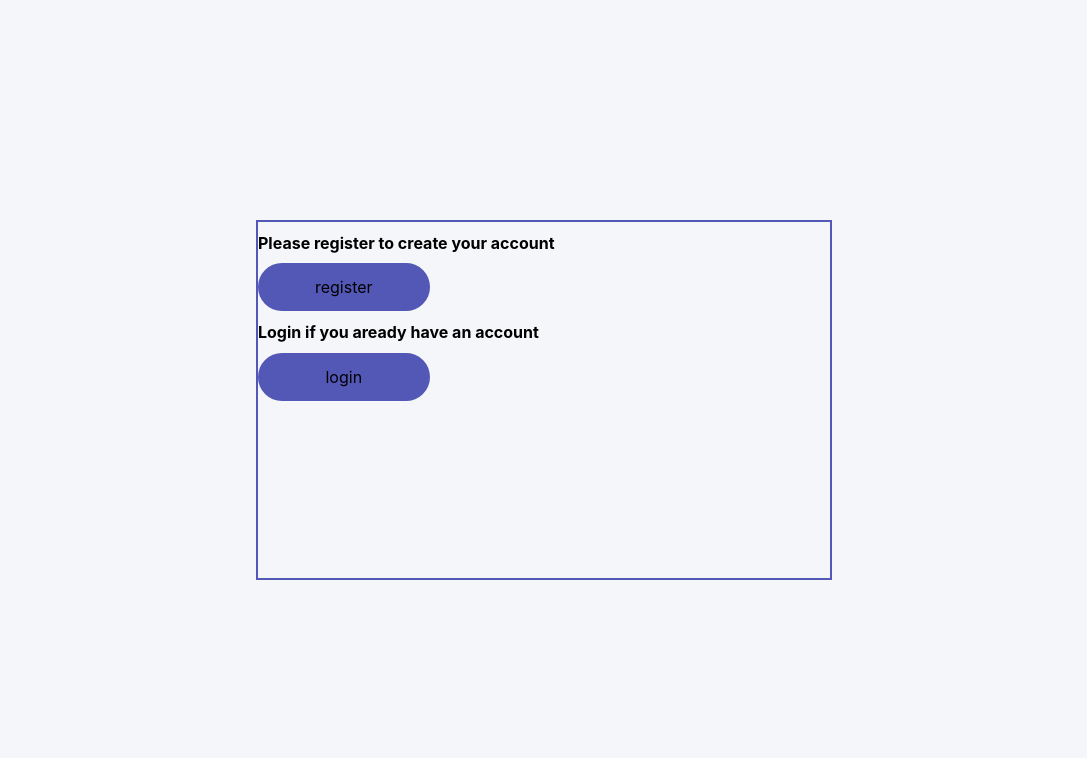
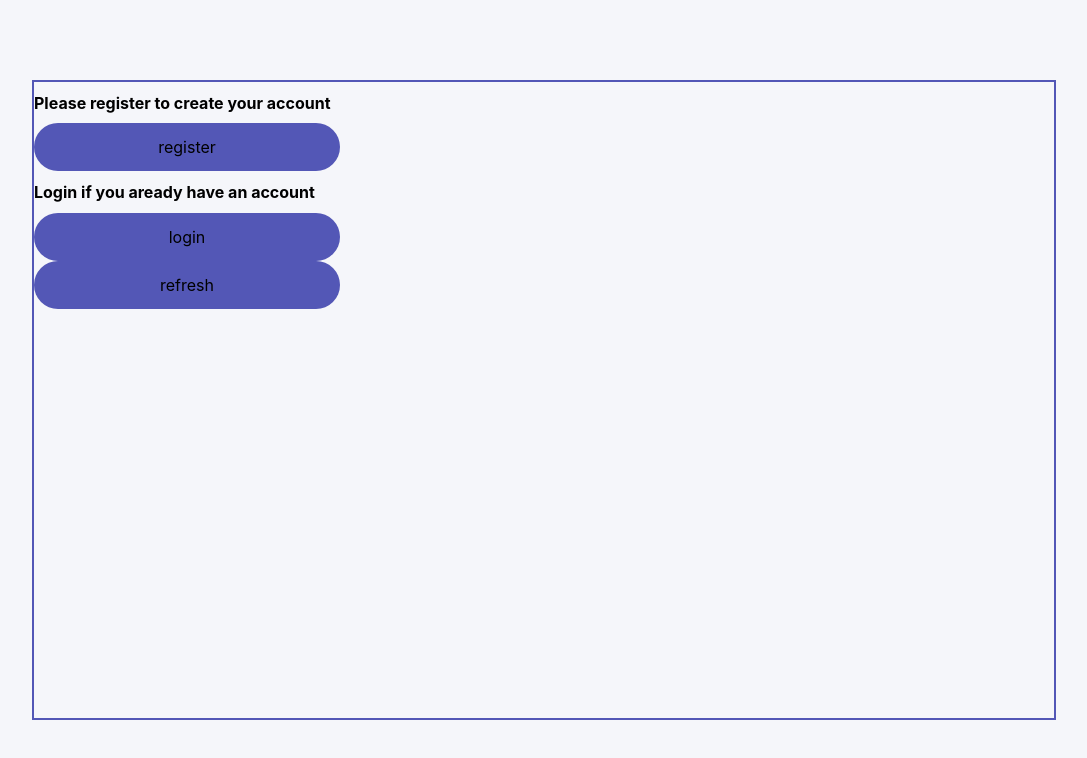
Before and after one commit to GiovanniOuvenis/InteractiveComments, a React (Create React App) app: page / in a window 1280 px wide. Shown: the top 758 px of the page, without its empty margins (96-1183 px from the left). Built offline with nearby package versions, Linux system fonts and the light colour scheme.

Commit message:
refreshing accesToken

```diff
--- a/package.json
+++ b/package.json
@@ -11,6 +11,7 @@
     "react": "^18.2.0",
     "react-dom": "^18.2.0",
     "react-redux": "^8.0.2",
+    "react-router-dom": "^6.4.1",
     "react-scripts": "5.0.1",
     "web-vitals": "^2.1.4"
   },
--- a/src/App.css
+++ b/src/App.css
@@ -31,6 +31,17 @@ body {
   background-color: var(--clr-VeryLight-gray);
 
   }
+
+  .App {
+    display: flex;
+    flex-direction: column;
+    justify-content: center;
+    align-items: center;
+    min-height: 100vh;
+    padding: 1rem 0.5rem;
+  }
+
+
 
 .avatarPic {
   height: 2rem;
@@ -117,8 +128,8 @@ body {
   top: 50%;
   left: 50%;
   transform: translateX(-50%) translateY(-50%);
-  width: 45vw;
-  height: 45vh;
+  width: 80vw;
+  height: 80vh;
 
 
 }
--- a/src/App.js
+++ b/src/App.js
@@ -1,15 +1,16 @@
 import "./App.css";
 import Welcome from "./components/Welcome";
 import CommentsPresenter from "./components/CommentsPresenter";
+import Layout from "./components/Layout";
 import { useSelector } from "react-redux";
+import { Routes, Route } from "react-router-dom";
 
 function App() {
   const { registered, isLoggedIn } = useSelector((store) => store.userRedux);
 
   return (
     <>
-      {!isLoggedIn && <Welcome></Welcome>}
-      {isLoggedIn && <CommentsPresenter></CommentsPresenter>}
+      <Welcome></Welcome>
     </>
   );
 }
--- /dev/null
+++ b/src/api/axios.js
@@ -0,0 +1,12 @@
+import axios from "axios";
+const BASE_URL = "http://localhost:5000/intcommapi/v1/auth";
+
+export default axios.create({
+  baseURL: BASE_URL,
+});
+
+export const axiosPrivate = axios.create({
+  baseURL: BASE_URL,
+  headers: { "Content-Type": "application/json" },
+  withCredentials: true,
+});
--- a/src/components/CommentsPresenter.js
+++ b/src/components/CommentsPresenter.js
@@ -5,9 +5,6 @@ export default function CommentsPresenter() {
   const [comments, setComments] = useState([]);
   const ep = "http://localhost:5000/intcommapi/v1/comments";
 
-  useEffect(() => {
-    console.log(document);
-  }, []);
 
   /* useEffect(() => {
     const receiveComments = async () => {
--- /dev/null
+++ b/src/components/Layout.js
@@ -0,0 +1,11 @@
+import { Outlet } from "react-router-dom";
+
+const Layout = () => {
+  return (
+    <main className="App">
+      <Outlet />
+    </main>
+  );
+};
+
+export default Layout;
--- /dev/null
+++ b/src/components/Refresh.js
@@ -0,0 +1,25 @@
+import React from "react";
+import Button from "./Button";
+import { useDispatch } from "react-redux";
+import { tryToRefresh } from "../features/user/userLogged";
+
+export const Refresh = () => {
+  const dispatch = useDispatch();
+
+  const refreshHandler = async (e) => {
+    e.preventDefault();
+    try {
+      const refreshResult = await dispatch(tryToRefresh());
+
+      return refreshResult;
+    } catch (err) {
+      console.log(err);
+    }
+  };
+
+  return (
+    <div onClick={refreshHandler}>
+      <Button text="refresh"></Button>
+    </div>
+  );
+};
--- a/src/components/Welcome.js
+++ b/src/components/Welcome.js
@@ -1,6 +1,8 @@
 import React, { useRef } from "react";
 import Button from "./Button";
 import RegisterLogin from "./RegisterLogin";
+import { Route } from "react-router-dom";
+import { Refresh } from "./Refresh";
 
 export default function Welcome() {
   const welcomeRef = useRef();
@@ -29,6 +31,7 @@ export default function Welcome() {
       <div className="loginform hidden" ref={loginformRef}>
         <RegisterLogin act="login"></RegisterLogin>
       </div>
+      <Refresh></Refresh>
     </div>
   );
 }
--- a/src/features/user/userLogged.js
+++ b/src/features/user/userLogged.js
@@ -1,5 +1,5 @@
 import { createSlice, createAsyncThunk } from "@reduxjs/toolkit";
-import axios from "axios";
+import axios from "../../api/axios";
 
 const initialState = {
   registered: false,
@@ -7,15 +7,16 @@ const initialState = {
   userNameToolkit: "",
   passWordToolkit: "",
   picturePath: "",
+  accessTkn: "",
 };
 
 export const tryToLog = createAsyncThunk(
   "user/tryToLog",
   async (values, thunkAPI) => {
     const { username, password } = values;
-    let urlToUse = "http://localhost:5000/intcommapi/v1/auth/register";
+    let urlToUse = "/register";
     if (values.from === "login") {
-      urlToUse = "http://localhost:5000/intcommapi/v1/auth/login";
+      urlToUse = "/login";
     }
     try {
       const resp = await axios.post(
@@ -23,13 +24,28 @@ export const tryToLog = createAsyncThunk(
         JSON.stringify({ username, password }),
         {
           headers: { "Content-Type": "application/json" },
+          withCredentials: true,
         }
       );
-      console.log(resp);
 
       return resp.data;
     } catch (error) {
       return thunkAPI.rejectWithValue("something went wrong");
+    }
+  }
+);
+
+export const tryToRefresh = createAsyncThunk(
+  "user/tryToRefresh",
+  async (thunkAPI) => {
+    // oti kanei h refresh function
+    try {
+      const refreshResponse = await axios.get("/refresh", {
+        withCredentials: true,
+      });
+      return refreshResponse;
+    } catch (error) {
+      console.log(error);
     }
   }
 );
@@ -58,6 +74,8 @@ const userSlice = createSlice({
       if (action.meta.arg.from === "login") {
         state.isLoggedIn = true;
         state.picturePath = action.payload.image.png;
+        state.accessTkn = action.payload.accessToken;
+        console.log(state.accessTkn);
       }
       if (action.meta.arg.from === "register") {
         state.registered = true;
@@ -67,6 +85,12 @@ const userSlice = createSlice({
     [tryToLog.rejected]: (state, action) => {
       state.isLoggedIn = false;
     },
+    [tryToRefresh.pending]: (state, action) => {},
+    [tryToRefresh.fulfilled]: (state, action) => {
+      state.accessTkn = action.payload.data.accessToken;
+      console.log(state.accessTkn);
+    },
+    [tryToRefresh.rejected]: (state, action) => {},
   },
 });
 
--- a/src/index.js
+++ b/src/index.js
@@ -5,14 +5,19 @@ import App from "./App";
 import reportWebVitals from "./reportWebVitals";
 import { Provider } from "react-redux";
 import commentsStore from "./store";
+import { BrowserRouter, Routes, Route } from "react-router-dom";
 
 const root = ReactDOM.createRoot(document.getElementById("root"));
 
 root.render(
   <React.StrictMode>
-    <Provider store={commentsStore}>
-      <App />
-    </Provider>
+    <BrowserRouter>
+      <Provider store={commentsStore}>
+        <Routes>
+          <Route path="/*" element={<App />} />
+        </Routes>
+      </Provider>
+    </BrowserRouter>
   </React.StrictMode>
 );
 
```
Also changed, not shown: 1 other file (tests, documents, lock files or other folders).
